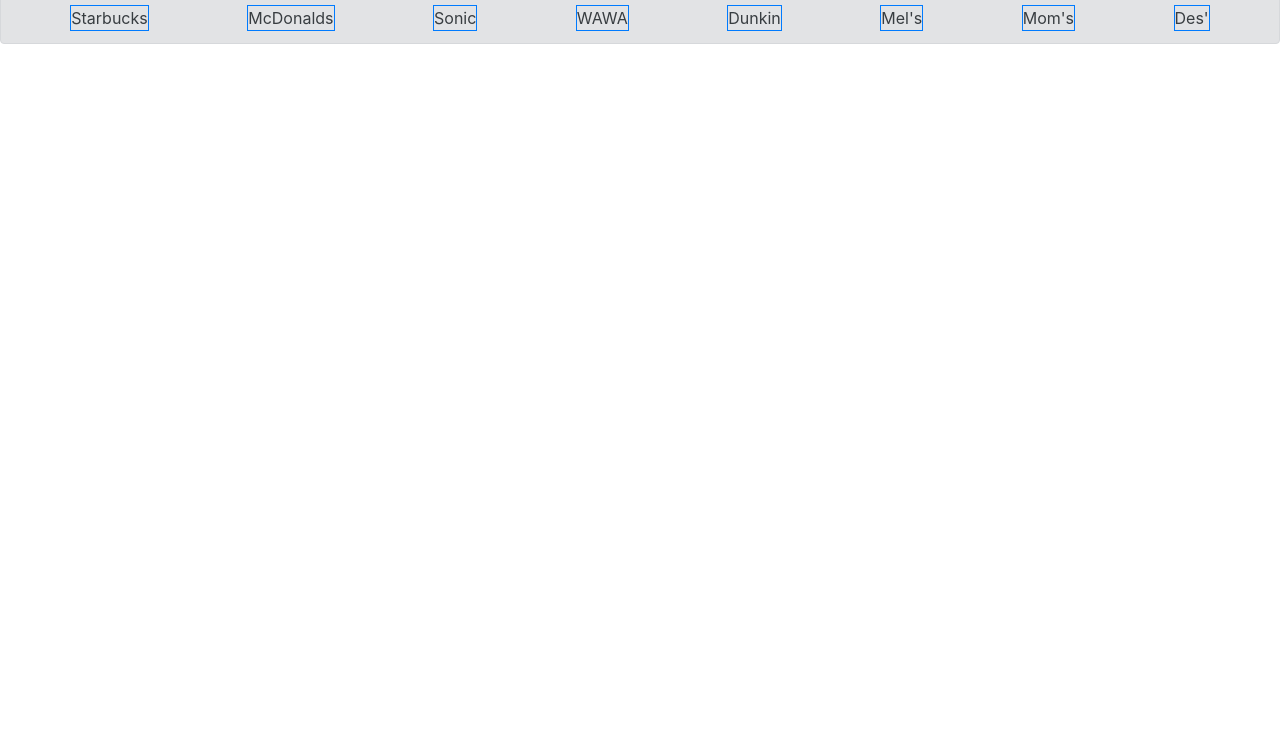
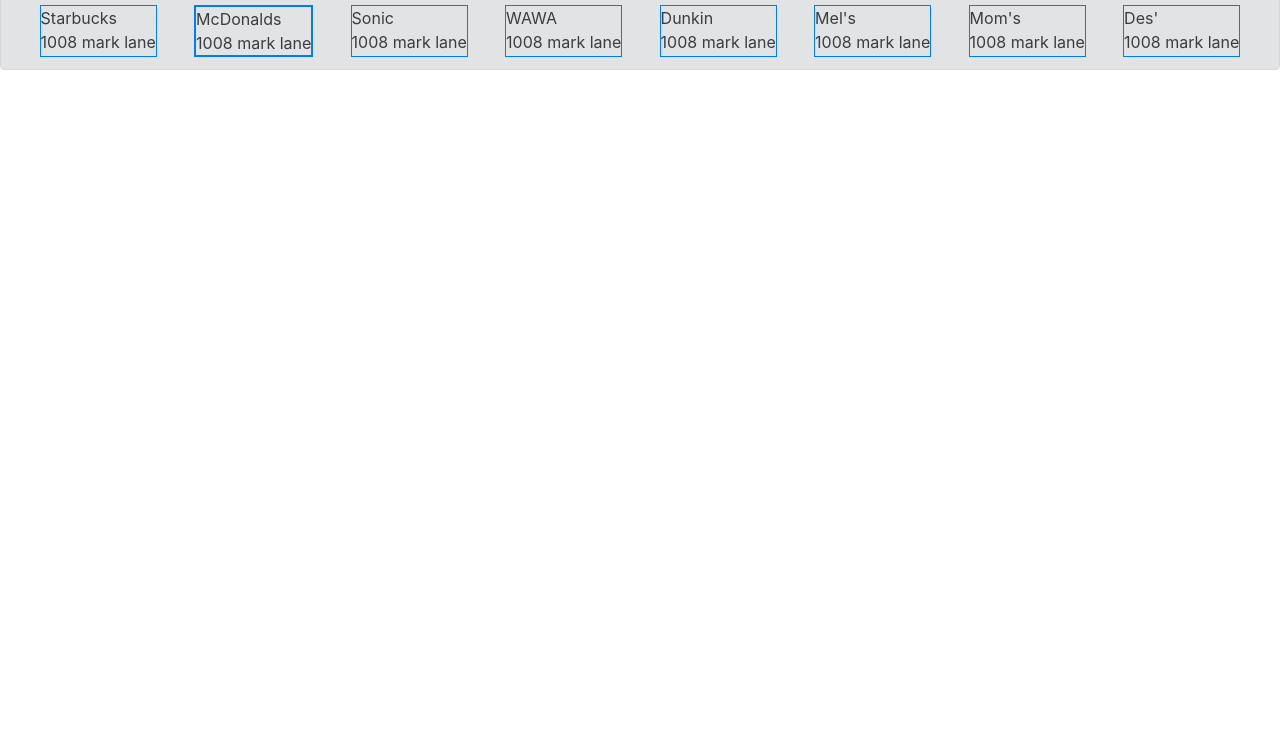
Before and after one commit to EugeneTerry/Genes_Coffee_Shop, a plain HTML site: page index.html in a window 1280 px wide. Shown: the part 64-800 px from the top of the page. Drawn offline with nearby package versions, Linux system fonts and the light colour scheme.

Commit message:
did some bootstrapping again

```diff
--- a/index.html
+++ b/index.html
@@ -19,35 +19,37 @@
     <div class="">
       <div class="d-flex flex-wrap justify-content-around">
         <span class="border border-primary">
-          <div>Starbucks
+          <div>Starbucks<div> 1008 mark lane</div>
           </div>
         </span>
         <span class="border border-primary">
-          <div ><div class="margin-right: 1rem">McDonalds</div>
+          <div>
+            <div class="border border-primary">McDonalds<div> 1008 mark lane</div>
+            </div>
           </div>
         </span>
         <span class="border border-primary">
-          <div>Sonic
+          <div>Sonic<div> 1008 mark lane</div>
           </div>
         </span>
         <span class="border border-primary">
-          <div>WAWA
+          <div>WAWA<div> 1008 mark lane</div>
           </div>
         </span>
         <span class="border border-primary">
-          <div>Dunkin
+          <div>Dunkin<div> 1008 mark lane</div>
           </div>
         </span>
         <span class="border border-primary">
-          <div>Mel's
+          <div>Mel's<div> 1008 mark lane</div>
           </div>
         </span>
         <span class="border border-primary">
-          <div>Mom's
+          <div>Mom's<div> 1008 mark lane</div>
           </div>
         </span>
         <span class="border border-primary">
-          <div>Des'
+          <div>Des'<div> 1008 mark lane</div>
           </div>
         </span>
       </div>
```
